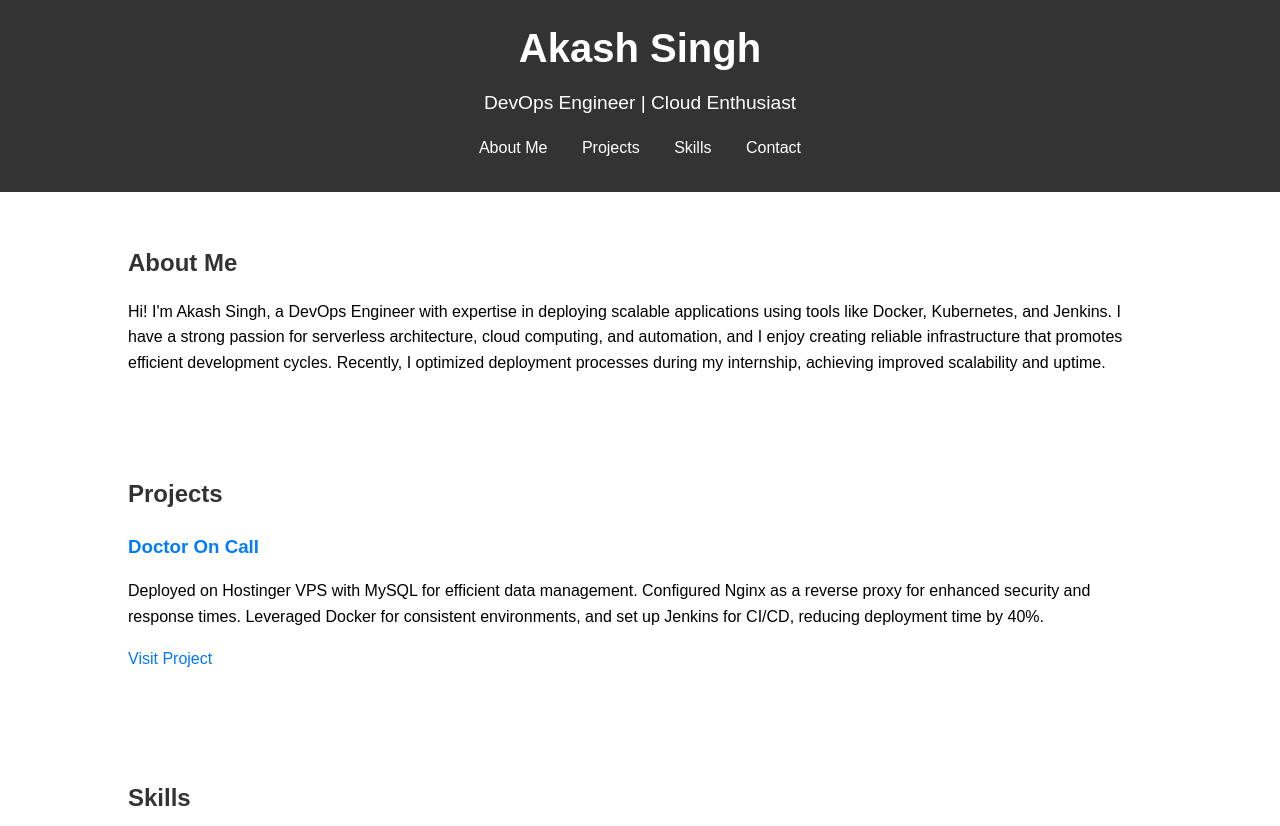
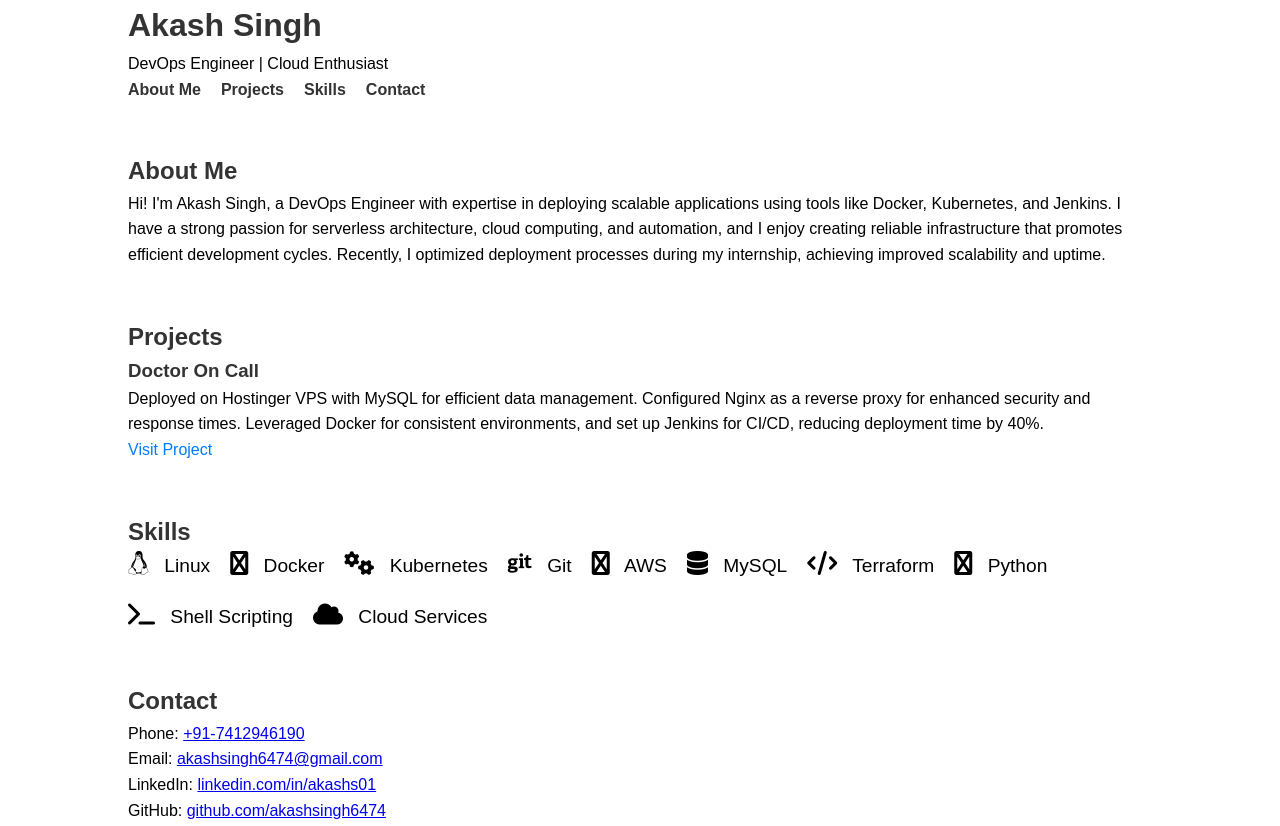
Before and after one commit to akashsingh6474/portfolio, a plain HTML site: page index.html in a window 1280 px wide. Shown: the top 826 px of the page. Drawn offline with Linux system fonts and the light colour scheme.

Commit message:
Update style.css

```diff
--- a/style.css
+++ b/style.css
@@ -1,74 +1,70 @@
-body {
-    font-family: Arial, sans-serif;
-    line-height: 1.6;
+* {
     margin: 0;
     padding: 0;
+    box-sizing: border-box;
 }
 
-header {
-    background: #333;
-    color: #fff;
-    padding: 1rem 0;
-    text-align: center;
-}
-
-header h1 {
-    margin: 0;
-    font-size: 2.5rem;
-}
-
-header p {
-    font-size: 1.2rem;
-    margin: 0.5rem 0;
-}
-
-nav ul {
-    list-style: none;
-    padding: 0;
-}
-
-nav ul li {
-    display: inline;
-    margin: 0 15px;
-}
-
-nav ul li a {
-    color: #fff;
-    text-decoration: none;
-}
-
-.section {
-    padding: 2rem 0;
+body {
+    font-family: 'Arial', sans-serif;
+    line-height: 1.6;
 }
 
 .container {
     width: 80%;
-    margin: auto;
-    overflow: hidden;
+    margin: 0 auto;
 }
 
-h2 {
-    margin-bottom: 1rem;
+h1, h2, h3 {
     color: #333;
 }
 
-.project, .skills-list {
-    margin-bottom: 1.5rem;
+nav ul {
+    display: flex;
+    list-style-type: none;
+    gap: 20px;
 }
 
-.project h3 {
-    margin-bottom: 0.5rem;
-    color: #007BFF;
+nav a {
+    text-decoration: none;
+    color: #333;
+    font-weight: bold;
+}
+
+nav a:hover {
+    color: #007bff;
+}
+
+.section {
+    margin: 50px 0;
+}
+
+ul.skills-list {
+    list-style: none;
+    display: flex;
+    flex-wrap: wrap;
+    gap: 20px;
+}
+
+ul.skills-list li {
+    font-size: 1.2rem;
+}
+
+ul.skills-list i {
+    margin-right: 10px;
+    font-size: 1.5rem;
 }
 
 .project a {
-    color: #007BFF;
     text-decoration: none;
+    color: #007bff;
+}
+
+.project a:hover {
+    text-decoration: underline;
 }
 
 footer {
+    background-color: #f8f9fa;
     text-align: center;
-    padding: 1rem 0;
-    background: #333;
-    color: #fff;
+    padding: 20px 0;
 }
```
